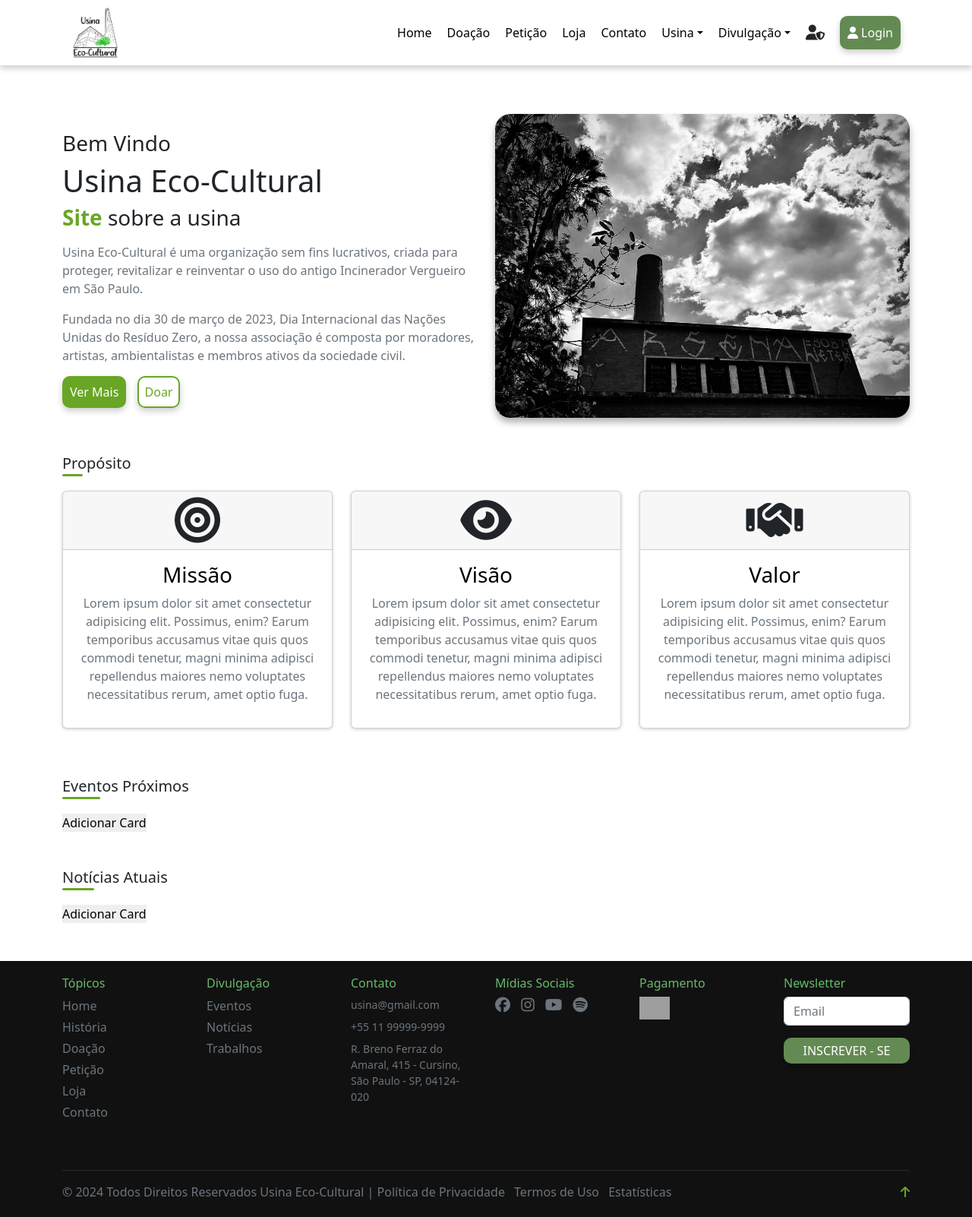
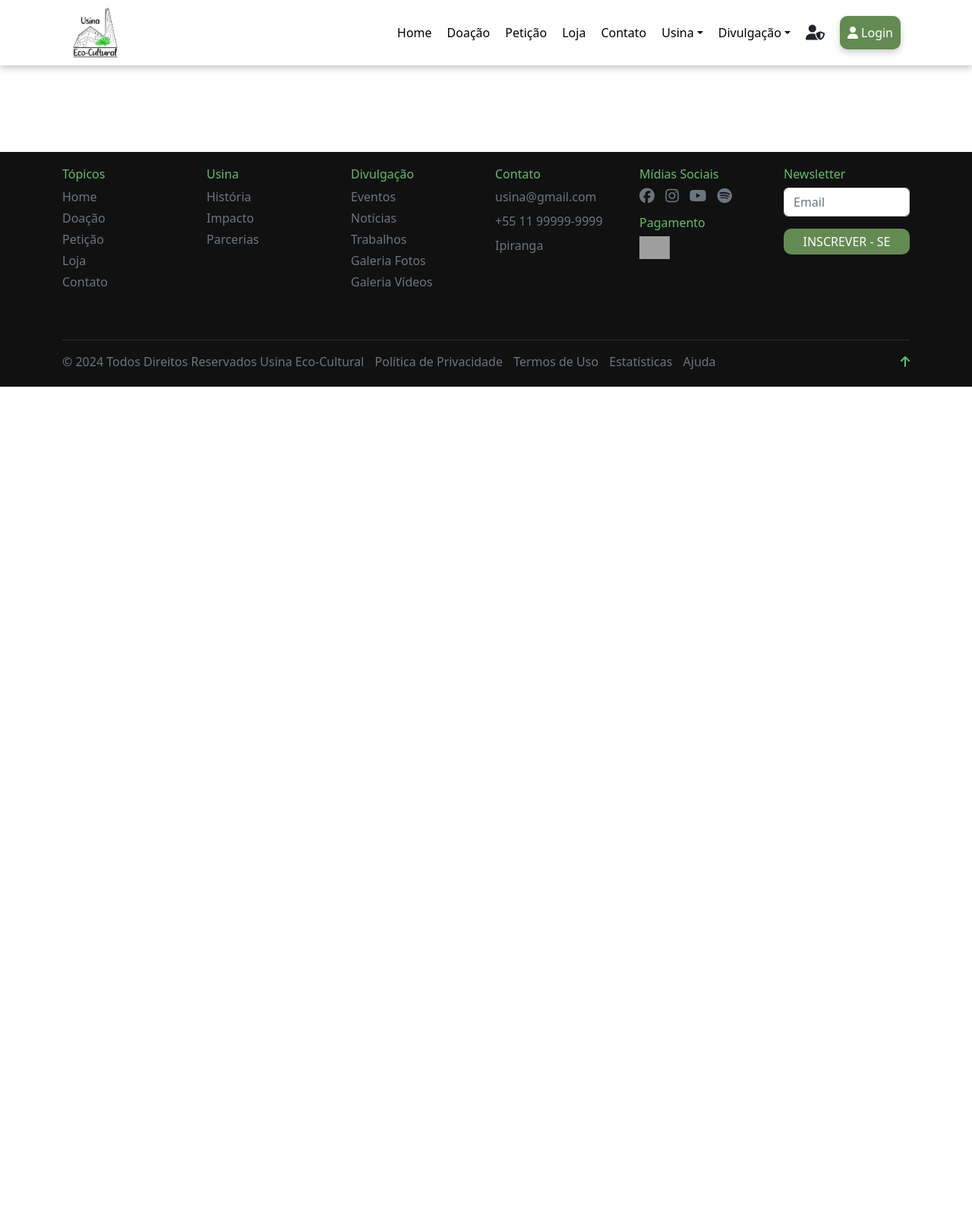
Before and after one commit to VictorHugo-7/S2-Site-UsinaEcoCultural, a plain HTML site: page html/pages/index/index.html in a window 1280 px wide. Shown: the whole page at 76% size. After the commit the page ends 800 px from the top, so only its background shows below. Drawn offline with nearby package versions, Linux system fonts and the light colour scheme; grey boxes are pictures that could not be loaded.

Commit message:
rodapeAtualizado

```diff
--- a/css/components/rodape.css
+++ b/css/components/rodape.css
@@ -1,80 +1,111 @@
-/* prefixo: my-r */
+/*
+Padronização
+Usar o prefixo: (my-rodape-).
+Colocar primeiro o prefixo (my-rodape-), depois as classes do bootstrap
+Isso ajuda na hora de diferenciar as classes criadas pela equipe de desenvolvimento e as classes já predefinidas do bootstrap
+*/
 
-.my-r-rodape {
+
+
+/* Rodapé */
+.my-rodape {
     background-color: var(--cor-pretoSecundario);
     padding: 20px 0 5px 0;
     margin-top: 50px;
 }
 
-.my-r-cardTitulo {
-    color: var(--cor-verdeLink);
+
+
+/* Card Título e Texto*/
+.my-rodape-cardTitulo {
+    color: var(--cor-verdeClaro);
+}
+.my-rodape-cardText {
+    color: var(--cor-cinza);
+}
+.my-rodape-cardTextLink{
+    color: var(--cor-cinza);
+    text-decoration: none;
+    display: block;
+}
+.my-rodape-cardTextLink:hover {
+    color: var(--cor-cinza);
+    text-decoration: underline;
+}
+@media (max-width: 990px) {
+    .my-rodape-cardTextLink, .my-rodape-cardTitulo{
+        font-size: 18px;
+    }
 }
 
 
 
-
-.my-r-cardText {
-    color: var(--cor-cinza);
-}
-.my-r-cardTextLink {
-    color: var(--cor-cinza);
-    text-decoration: none;
-    display: block;
-}
-.my-r-cardTextLink:hover {
-    color: var(--cor-cinza);
-    text-decoration: underline;
-}
-
-
-
-
-.my-r-cardTextContato{
-    color: var(--cor-cinza);
-    font-size: 14px;
-}
-
-
-
-
-.my-r-cardIconMidiaSocial {
+/* Card Ícone Mídia Social */
+.my-rodape-cardIconeMidiaSocial {
     color: var(--cor-cinza);
     font-size: 20px;
     margin-right: 10px;
 }
-.my-r-cardIconMidiaSocial:hover{
+.my-rodape-cardIconeMidiaSocial:hover{
     transform: scale(1.2);
 }
 
 
 
-
-.my-r-btnNewsletter{
+/* Newsletter */
+.my-rodape-btnNewsletter{
     width: 100%;
-    background-color: var(--cor-verdeBotao);
+    background-color: var(--cor-verdeEscuro);
     color: var(--cor-branco);
-    box-shadow: var(--sombra-preta);
     padding: 5px;
     border-radius: 10px;
 }
-.my-r-btnNewsletter:hover{
+.my-rodape-btnNewsletter:hover{
     opacity: 90%;
 }
 
 
 
-
-.my-r-hr{
+/* Linha horizontal */
+.my-rodape-hr{
     color: var(--cor-cinza);
 }
 
 
+/* Parte 3 Texto */
+.my-rodape-Text, .my-rodape-TextLink{
+    color: var(--cor-cinza);
+    display: inline;
+}
+.my-rodape-TextLink{
+    text-decoration: none;
+    margin-left: 10px;
+}
+.my-rodape-TextLink:hover {
+    color: var(--cor-cinza);
+    text-decoration: underline;
+}
+@media (max-width: 990px) {
+    .my-rodape-Text, .my-rodape-TextLink{
+        font-size: 18px;
+        display: block;
+        margin-top: 3px;
+        margin-left: 0px;
+    }
+}
 
 
-.my-r-iconeSeta{
-    color: var(--cor-verdeDestaque);
+
+/* Ícone Seta */
+.my-rodape-iconeSeta{
+    color: var(--cor-verdeClaro);
 }
-.my-r-iconeSeta:hover{
-    color: var(--cor-verdeDestaque);
+.my-rodape-iconeSeta:hover{
+    color: var(--cor-verdeClaro);
     transform: scale(1.2);
 }
+@media (max-width: 990px) {
+    .my-rodape-iconeSeta{
+        font-size: 26px;
+    }
+}
--- a/css/global/fonts.css
+++ b/css/global/fonts.css
@@ -0,0 +1,6 @@
+/* @import url('https://fonts.googleapis.com/css2?family=Poppins:ital,wght@0,100;0,200;0,300;0,400;0,500;0,600;0,700;0,800;0,900;1,100;1,200;1,300;1,400;1,500;1,600;1,700;1,800;1,900&display=swap');
+
+*{
+    font-size: 16px;
+    font-family: "Poppins", serif;
+} */
--- a/css/global/normalize.css
+++ b/css/global/normalize.css
@@ -1,4 +1,4 @@
-*{
+* {
     padding: 0;
     margin: 0;
     border: none;
--- a/css/global/variables.css
+++ b/css/global/variables.css
@@ -1,19 +1,20 @@
+/* Variáveis */
 :root{
-    --cor-preto: #000000;              /* preto */
-    --cor-pretoSecundario: #111111;    /* Usado no rodapé */
+    --cor-preto: #000000;
+    --cor-pretoSecundario: #111111;
 
-    --cor-branco: #FFFFFF;             /* branco */
-    --cor-brancoSecundario: #F7F7F7;   /* Usado nos cards */
+    --cor-branco: #FFFFFF;
+    --cor-brancoSecundario: #F7F7F7;
 
-    --cor-cinza: #6C757D;              /* Usado nas escritas do site */
+    --cor-cinza: #6C757D;
 
-    --cor-verdeDestaque: #69A625;      /* Verde para destaques */
-    --cor-verdeBotao: #648A53;         /* Verde para botões */
-    --cor-verdeLink: #66BB6A;          /* Verde para links */
+    --cor-verdeDestaque: #69A625;
+    --cor-verdeEscuro: #648A53;
+    --cor-verdeClaro: #66BB6A;
 
-    --cor-vermelho: #FF1E1E;           /* Erro, Cancelar */
-    --cor-amarelo: #FFFF35;            /* Antenção */
-    --cor-azul: #3A90C3;               /* Outros links */
+    --cor-vermelho: #FF1E1E;
+    --cor-amarelo: #FFFF35;
+    --cor-azul: #3A90C3;
 
-    --sombra-preta: 0 4px 8px rgba(0, 0, 0, 0.2);   /* Sombra dos elementos */
+    --sombra-preta: 0 4px 8px rgba(0, 0, 0, 0.2);
 }
--- a/html/components/rodape.html
+++ b/html/components/rodape.html
@@ -1,74 +1,87 @@
-<div class="my-r-rodape">
+<div class="my-rodape">
     <div class="container">
 
-        <!-- SECTION 1 -->
+        <!-- Parte 1 -->
         <div class="row">
+
             <!-- Tópicos -->
-            <div class="col-12 col-md-6 col-lg-4 col-xl-2">
-                <h6 class="my-r-cardTitulo">Tópicos</h6>
-                <a href="#" class="my-r-cardTextLink mb-1">Home</a>
-                <a href="#" class="my-r-cardTextLink mb-1">História</a>
-                <a href="#" class="my-r-cardTextLink mb-1">Doação</a>
-                <a href="#" class="my-r-cardTextLink mb-1">Petição</a>
-                <a href="#" class="my-r-cardTextLink mb-1">Loja</a>
-                <a href="#" class="my-r-cardTextLink mb-5">Contato</a>
+            <div class="col-6 col-md-4 col-lg-2">
+                <h6 class="my-rodape-cardTitulo">Tópicos</h6>
+                <a href="#" class="my-rodape-cardTextLink mb-1">Home</a>
+                <a href="#" class="my-rodape-cardTextLink mb-1">Doação</a>
+                <a href="#" class="my-rodape-cardTextLink mb-1">Petição</a>
+                <a href="#" class="my-rodape-cardTextLink mb-1">Loja</a>
+                <a href="#" class="my-rodape-cardTextLink mb-5">Contato</a>
+            </div>
+
+            <!-- Usina -->
+            <div class="col-6 col-md-4 col-lg-2">
+                <h6 class="my-rodape-cardTitulo">Usina</h6>
+                <a href="#" class="my-rodape-cardTextLink mb-1">História</a>
+                <a href="#" class="my-rodape-cardTextLink mb-1">Impacto</a>
+                <a href="#" class="my-rodape-cardTextLink mb-5">Parcerias</a>
             </div>
 
             <!-- Divulgação -->
-            <div class="col-12 col-md-6 col-lg-4 col-xl-2">
-                <h6 class="my-r-cardTitulo">Divulgação</h6>
-                <a href="#" class="my-r-cardTextLink mb-1">Eventos</a>
-                <a href="#" class="my-r-cardTextLink mb-1">Notícias</a>
-                <a href="#" class="my-r-cardTextLink mb-5">Trabalhos</a>
+            <div class="col-6 col-md-4 col-lg-2">
+                <h6 class="my-rodape-cardTitulo">Divulgação</h6>
+                <a href="#" class="my-rodape-cardTextLink mb-1">Eventos</a>
+                <a href="#" class="my-rodape-cardTextLink mb-1">Notícias</a>
+                <a href="#" class="my-rodape-cardTextLink mb-1">Trabalhos</a>
+                <a href="#" class="my-rodape-cardTextLink mb-1">Galeria Fotos</a>
+                <a href="#" class="my-rodape-cardTextLink mb-5">Galeria Vídeos</a>
             </div>
 
             <!-- Contato -->
-            <div class="col-12 col-md-6 col-lg-4 col-xl-2">
-                <h6 class="my-r-cardTitulo">Contato</h6>
-                <p class="my-r-cardTextContato mb-2">usina@gmail.com</p>
-                <p class="my-r-cardTextContato mb-2">+55 11 99999-9999</p>
-                <p class="my-r-cardTextContato mb-5">R. Breno Ferraz do Amaral, 415 - Cursino, São Paulo - SP, 04124-020</p>
+            <div class="col-6 col-md-4 col-lg-2">
+                <h6 class="my-rodape-cardTitulo">Contato</h6>
+                <p class="my-rodape-cardText mb-2">usina@gmail.com</p>
+                <p class="my-rodape-cardText mb-2">+55 11 99999-9999</p>
+                <p class="my-rodape-cardText mb-5">Ipiranga
+                </p>
             </div>
 
-            <!-- Mídias Sociais -->
-            <div class="col-12 col-md-6 col-lg-4 col-xl-2">
-                <h6 class="my-r-cardTitulo">Mídias Sociais</h6>
-                <a href="#"><i class="my-r-cardIconMidiaSocial fab fa-facebook" title="facebook"></i></a>
-                <a href="#"><i class="my-r-cardIconMidiaSocial fab fa-instagram" title="instagram"></i></a>
-                <a href="#"><i class="my-r-cardIconMidiaSocial fab fa-youtube" title="youtube"></i></a>
-                <a href="#"><i class="my-r-cardIconMidiaSocial fab fa-spotify mb-5" title="spotify"></i></a>
-            </div>
+            <!-- Mídias Sociais e Pagamentos -->
+            <div class="col-6 col-md-4 col-lg-2">
 
-            <!-- Pagamentos -->
-            <div class="col-12 col-md-6 col-lg-4 col-xl-2">
-                <h6 class="my-r-cardTitulo">Pagamento</h6>
+                <!-- Mídias Sociais -->
+                <h6 class="my-rodape-cardTitulo">Mídias Sociais</h6>
+                <a href="#"><i class="my-rodape-cardIconeMidiaSocial fab fa-facebook" title="facebook"></i></a>
+                <a href="#"><i class="my-rodape-cardIconeMidiaSocial fab fa-instagram" title="instagram"></i></a>
+                <a href="#"><i class="my-rodape-cardIconeMidiaSocial fab fa-youtube" title="youtube"></i></a>
+                <a href="#"><i class="my-rodape-cardIconeMidiaSocial fab fa-spotify mb-3" title="spotify"></i></a>
+
+                <!-- Pagamentos -->
+                <h6 class="my-rodape-cardTitulo">Pagamento</h6>
                 <img src="https://upload.wikimedia.org/wikipedia/commons/a/a2/Logo%E2%80%94pix_powered_by_Banco_Central_%28Brazil%2C_2020%29.svg"
                     alt="ícone do pix" height="30px" class="mb-5">
             </div>
 
+
             <!-- Newsletter -->
-            <div class="col-12 col-md-6 col-lg-4 col-xl-2">
-                <h6 class="my-r-cardTitulo">Newsletter</h6>
+            <div class="col-6 col-md-4 col-lg-2">
+                <h6 class="my-rodape-cardTitulo">Newsletter</h6>
                 <form>
                     <input type="email" class="form-control" id="inputEmail" placeholder="Email">
-                    <button type="submit" class="my-r-btnNewsletter mt-3">INSCREVER - SE</button>
+                    <button type="submit" class="my-rodape-btnNewsletter mt-3">INSCREVER - SE</button>
                 </form>
             </div>
         </div>
 
-        <!-- SECTION 2 -->
-        <hr class="my-r-hr">
+        <!-- Parte 2 -->
+        <hr class="my-rodape-hr">
 
-        <!-- SECTION 3 -->
-        <div class="d-flex justify-content-between">
-            <p class="my-r-cardText">
-                © 2024 Todos Direitos Reservados Usina Eco-Cultural |
-                <a href="" class="my-r-cardTextLink" style="display: inline;">Política de Privacidade</a>
-                <a href="" class="my-r-cardTextLink mx-2" style="display: inline;">Termos de Uso</a>
-                <a href="" class="my-r-cardTextLink" style="display: inline;">Estatísticas</a>
-
-            </p>
-            <a href="" class="my-r-iconeSeta"><i class="fas fa-arrow-up"></i></a>
+        <!-- Parte 3 -->
+        <div class="d-flex justify-content-between mb-3">
+            <div>
+                <div class="my-rodape-Text">© 2024 Todos Direitos Reservados</div>
+                <div class="my-rodape-Text">Usina Eco-Cultural</div>
+                <a href="#" class="my-rodape-TextLink">Política de Privacidade</a>
+                <a href="#" class="my-rodape-TextLink">Termos de Uso</a>
+                <a href="#" class="my-rodape-TextLink">Estatísticas</a>
+                <a href="#" class="my-rodape-TextLink">Ajuda</a>
+            </div>
+            <a href="" class="my-rodape-iconeSeta"><i class="fas fa-arrow-up"></i></a>
         </div>
     </div>
 </div>
--- a/html/pages/index/index.html
+++ b/html/pages/index/index.html
@@ -34,7 +34,7 @@
 
 <body>
     <!-- HTML Componentes -->
-    <nav id="my-m-menuImportacao"></nav>
+    <nav id="my-menu-importacao"></nav>
     <div id="my-l-loginImportacao"></div>
     <div id="my-c-cadastroImportacao"></div>
     <div id="my-rs-recuperarSenhaImportacao"></div>
@@ -44,14 +44,15 @@
 
     <div style="height: 150px;"></div>
 
+<!--
     <div id="my-ix-section1"></div>
     <div id="my-ix-section2"></div>
     <div id="my-ix-section3"></div>
     <div id="my-ix-section4"></div>
 
+ -->
 
-
-    <div id="my-r-rodape"></div>
+    <div id="my-rodape-importacao"></div>
 
 
     <script src="../../../js/componentes/menu.js"></script>
@@ -76,9 +77,9 @@
         crossorigin="anonymous"></script>
 
 
-    <script src="https://vlibras.gov.br/app/vlibras-plugin.js"></script>
+    <!-- <script src="https://vlibras.gov.br/app/vlibras-plugin.js"></script>
     <script> new window.VLibras.Widget('https://vlibras.gov.br/app');</script>
-    <script src="https://code.responsivevoice.org/responsivevoice.js?key=MmfPhaM2"></script>
+    <script src="https://code.responsivevoice.org/responsivevoice.js?key=MmfPhaM2"></script> -->
 </body>
 
 </html>
--- a/js/componentes/rodape.js
+++ b/js/componentes/rodape.js
@@ -1,8 +1,7 @@
-// Carregar o rodape
 fetch('../../components/rodape.html')
     .then(response => response.text())
     .then(data => {
-        document.getElementById('my-r-rodape').innerHTML = data;
+        document.getElementById('my-rodape-importacao').innerHTML = data;
 
 
     })
```
Also changed, not shown: css/components/menu.css (+8 -5 lines), html/components/menu.html (+1 -1 lines), js/componentes/menu.js (+5 -6 lines).
